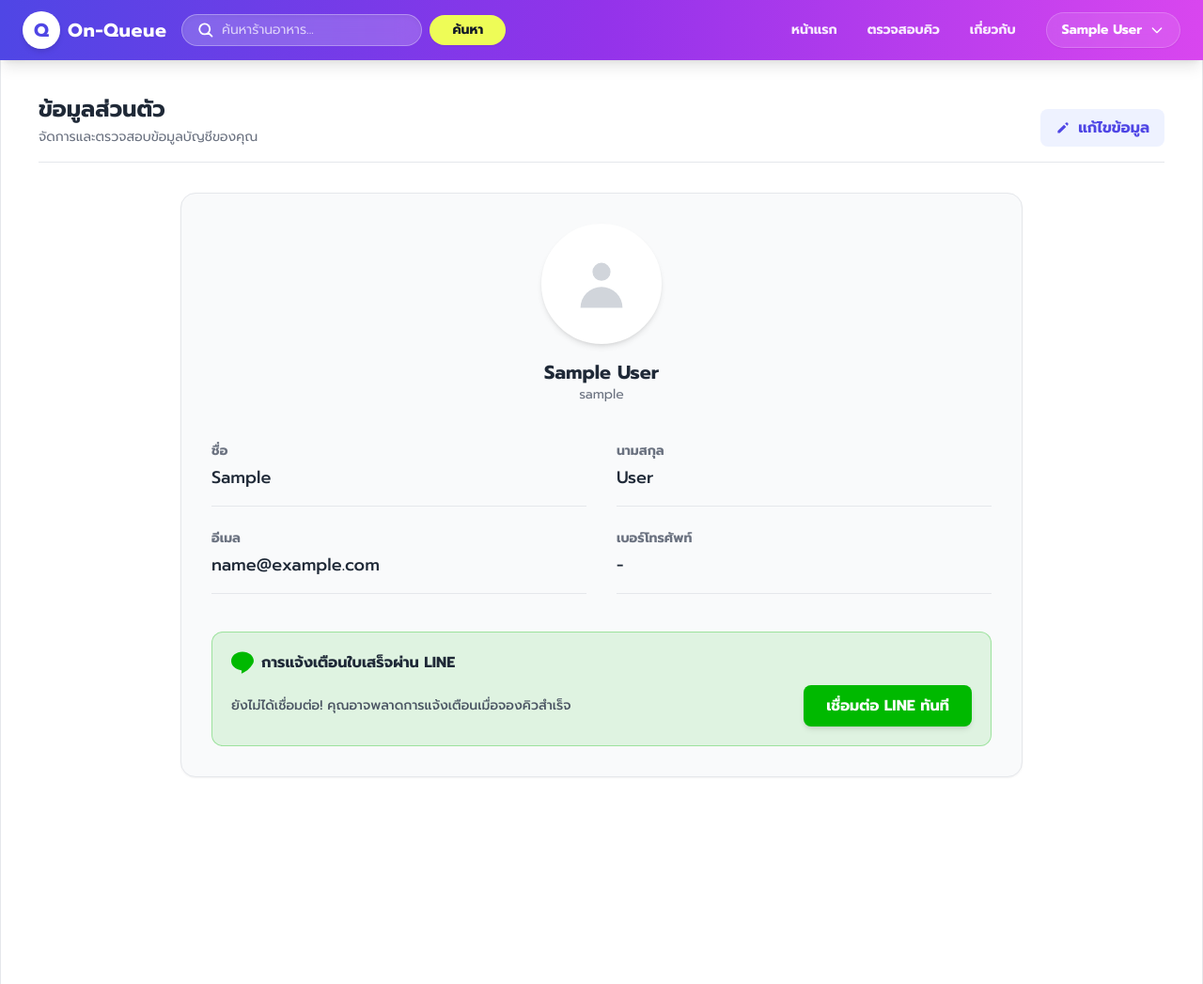
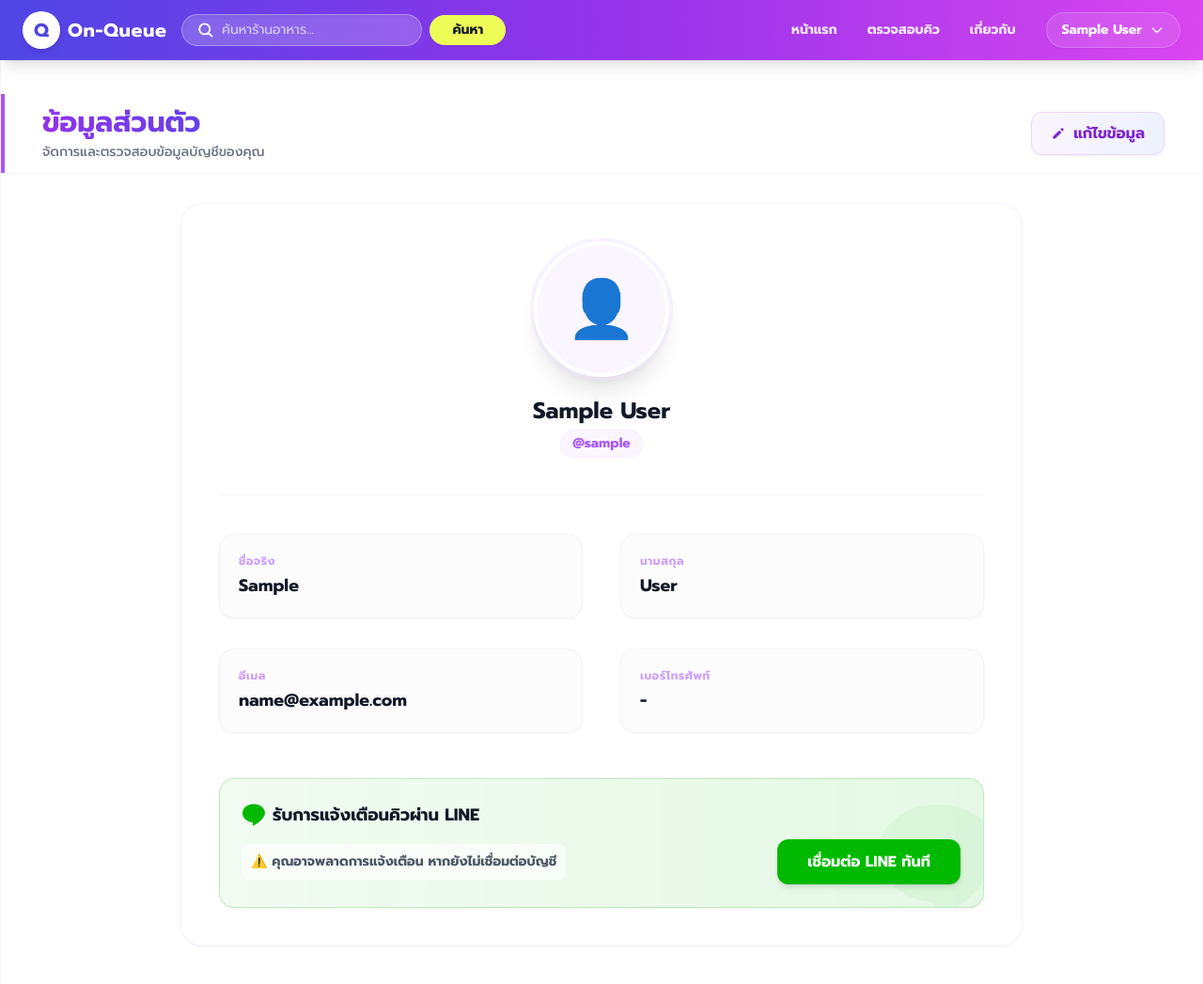
Before and after one commit to 65070196/project, a Django app: page /c-profile/ in a window 1280 px wide. Shown: the whole page at 94% size. Run offline with Django 5.2, Linux system fonts and the light colour scheme; the visitor is signed in with stand-in values (Sample User, id 1); data that the repository does not hold is empty; some libraries are stand-ins or nearby versions.

Commit message:
Update customer_profile.html

```diff
--- a/smartqueue/templates/customer_profile.html
+++ b/smartqueue/templates/customer_profile.html
@@ -2,17 +2,17 @@
 {% load static %}
 
 {% block content %}
-<div class="fixed top-[60px] left-0 right-0 bottom-0 flex justify-center overflow-hidden">
-  <div class="bg-white w-full max-w-[1440px] h-full shadow-2xl border-x overflow-y-auto no-scrollbar">
+<div class="fixed top-[60px] left-0 right-0 bottom-0 flex justify-center overflow-hidden z-0 bg-gray-50/50">
+  <div class="bg-white w-full max-w-[1440px] h-full shadow-2xl border-x border-gray-100 overflow-y-auto no-scrollbar">
     <div class="p-6 md:p-10 pb-24">
 
-      <div class="mb-8 border-b border-gray-200 pb-4 flex justify-between items-end">
+      <div class="mb-8 border-l-4 border-purple-500 pl-4 sticky top-0 bg-white/95 backdrop-blur z-10 py-3 shadow-sm -mx-6 md:-mx-10 px-6 md:px-10 flex flex-col md:flex-row justify-between items-start md:items-center gap-4">
         <div>
-          <h2 class="text-2xl font-bold text-gray-800">ข้อมูลส่วนตัว</h2>
-          <p class="text-gray-500 text-sm mt-1">จัดการและตรวจสอบข้อมูลบัญชีของคุณ</p>
+          <h2 class="text-2xl md:text-3xl font-extrabold bg-clip-text text-transparent bg-gradient-to-r from-purple-600 to-indigo-600">ข้อมูลส่วนตัว</h2>
+          <p class="text-gray-500 text-sm font-medium mt-1">จัดการและตรวจสอบข้อมูลบัญชีของคุณ</p>
         </div>
 
-        <a href="{% url 'edit-c-profile' %}" class="hidden md:inline-flex items-center gap-2 px-4 py-2 bg-indigo-50 text-indigo-600 hover:bg-indigo-100 font-semibold rounded-lg transition-colors">
+        <a href="{% url 'edit-c-profile' %}" class="hidden md:inline-flex items-center gap-2 px-5 py-2.5 bg-gradient-to-r from-purple-50 to-indigo-50 text-purple-700 hover:from-purple-100 hover:to-indigo-100 border border-purple-200 font-extrabold rounded-xl transition-all shadow-sm hover:shadow-md transform hover:-translate-y-0.5">
           <svg xmlns="http://www.w3.org/2000/svg" class="h-4 w-4" viewBox="0 0 20 20" fill="currentColor">
             <path d="M13.586 3.586a2 2 0 112.828 2.828l-.793.793-2.828-2.828.793-.793zM11.379 5.793L3 14.172V17h2.828l8.38-8.379-2.83-2.828z" />
           </svg>
@@ -23,60 +23,58 @@
       {% if messages %}
         <div class="max-w-4xl mx-auto mb-6 space-y-3">
           {% for message in messages %}
-            <div class="px-5 py-4 rounded-xl text-sm font-bold shadow-sm flex items-center gap-2
+            <div class="px-5 py-4 rounded-2xl text-sm font-bold shadow-sm flex items-center gap-3
               {% if message.tags == 'success' %}bg-green-50 text-green-700 border border-green-200
               {% elif message.tags == 'error' %}bg-red-50 text-red-700 border border-red-200
-              {% else %}bg-blue-50 text-blue-700 border border-blue-200{% endif %}">
+              {% else %}bg-purple-50 text-purple-700 border border-purple-200{% endif %}">
 
-              {% if message.tags == 'success' %}
-                <svg class="w-5 h-5" fill="none" stroke="currentColor" viewBox="0 0 24 24"><path stroke-linecap="round" stroke-linejoin="round" stroke-width="2" d="M5 13l4 4L19 7"></path></svg>
-              {% elif message.tags == 'error' %}
-                <svg class="w-5 h-5" fill="none" stroke="currentColor" viewBox="0 0 24 24"><path stroke-linecap="round" stroke-linejoin="round" stroke-width="2" d="M6 18L18 6M6 6l12 12"></path></svg>
-              {% else %}
-                <svg class="w-5 h-5" fill="none" stroke="currentColor" viewBox="0 0 24 24"><path stroke-linecap="round" stroke-linejoin="round" stroke-width="2" d="M13 16h-1v-4h-1m1-4h.01M21 12a9 9 0 11-18 0 9 9 0 0118 0z"></path></svg>
-              {% endif %}
-
-              {{ message }}
+              <span class="text-xl mt-0.5">
+                {% if message.tags == 'success' %}✅
+                {% elif message.tags == 'error' %}🚨
+                {% else %}💡{% endif %}
+              </span>
+              <span>{{ message }}</span>
             </div>
           {% endfor %}
         </div>
       {% endif %}
-      <div class="max-w-4xl mx-auto bg-gray-50 rounded-2xl shadow-sm border border-gray-200 p-8">
 
-        <div class="flex flex-col items-center mb-10">
-          <div class="w-32 h-32 bg-white rounded-full overflow-hidden border-4 border-white shadow-md mb-4 flex justify-center items-center">
+      <div class="max-w-4xl mx-auto bg-white rounded-3xl shadow-sm border border-purple-100/50 p-8 md:p-10 relative overflow-hidden">
+
+        <div class="absolute -top-16 -right-16 w-48 h-48 bg-gradient-to-br from-fuchsia-100/50 to-purple-100/50 rounded-full blur-3xl -z-10"></div>
+
+        <div class="flex flex-col items-center mb-10 pb-10 border-b border-purple-50 relative z-10">
+          <div class="w-36 h-36 bg-purple-50 rounded-full overflow-hidden border-4 border-white shadow-xl mb-5 flex justify-center items-center ring-4 ring-purple-100/50">
             {% if customer and customer.image %}
               <img src="{{ customer.image.image_path.url }}" alt="Profile Picture" class="w-full h-full object-cover">
             {% else %}
-              <svg class="w-16 h-16 text-gray-300" fill="currentColor" viewBox="0 0 20 20">
-                <path fill-rule="evenodd" d="M10 9a3 3 0 100-6 3 3 0 000 6zm-7 9a7 7 0 1114 0H3z" clip-rule="evenodd" />
-              </svg>
+              <span class="text-6xl text-purple-200 drop-shadow-sm">👤</span>
             {% endif %}
           </div>
-          <h3 class="text-xl font-bold text-gray-800">{{ user.first_name }} {{ user.last_name }}</h3>
-          <p class="text-sm text-gray-500">{{ user.username }}</p>
+          <h3 class="text-2xl font-extrabold text-gray-900 mb-1">{{ user.first_name }} {{ user.last_name }}</h3>
+          <p class="text-sm font-bold text-purple-500 bg-purple-50 px-3 py-1 rounded-full border border-purple-100/50">@{{ user.username }}</p>
         </div>
 
-        <div class="grid grid-cols-1 md:grid-cols-2 gap-x-8 gap-y-6">
+        <div class="grid grid-cols-1 md:grid-cols-2 gap-x-10 gap-y-8 relative z-10">
 
-          <div class="border-b border-gray-200 pb-4">
-            <p class="text-sm font-semibold text-gray-500 mb-1">ชื่อ</p>
-            <p class="text-lg text-gray-800 font-medium">{{ user.first_name|default:"-" }}</p>
+          <div class="bg-gray-50/50 p-5 rounded-2xl border border-gray-100 shadow-sm hover:shadow-md transition-shadow">
+            <p class="text-xs font-bold text-purple-400/80 mb-1 uppercase tracking-wider">ชื่อจริง</p>
+            <p class="text-lg text-gray-900 font-extrabold truncate">{{ user.first_name|default:"-" }}</p>
           </div>
 
-          <div class="border-b border-gray-200 pb-4">
-            <p class="text-sm font-semibold text-gray-500 mb-1">นามสกุล</p>
-            <p class="text-lg text-gray-800 font-medium">{{ user.last_name|default:"-" }}</p>
+          <div class="bg-gray-50/50 p-5 rounded-2xl border border-gray-100 shadow-sm hover:shadow-md transition-shadow">
+            <p class="text-xs font-bold text-purple-400/80 mb-1 uppercase tracking-wider">นามสกุล</p>
+            <p class="text-lg text-gray-900 font-extrabold truncate">{{ user.last_name|default:"-" }}</p>
           </div>
 
-          <div class="border-b border-gray-200 pb-4">
-            <p class="text-sm font-semibold text-gray-500 mb-1">อีเมล</p>
-            <p class="text-lg text-gray-800 font-medium">{{ user.email|default:"-" }}</p>
+          <div class="bg-gray-50/50 p-5 rounded-2xl border border-gray-100 shadow-sm hover:shadow-md transition-shadow">
+            <p class="text-xs font-bold text-purple-400/80 mb-1 uppercase tracking-wider">อีเมล</p>
+            <p class="text-lg text-gray-900 font-extrabold truncate">{{ user.email|default:"-" }}</p>
           </div>
 
-          <div class="border-b border-gray-200 pb-4">
-            <p class="text-sm font-semibold text-gray-500 mb-1">เบอร์โทรศัพท์</p>
-            <p class="text-lg text-gray-800 font-medium">
+          <div class="bg-gray-50/50 p-5 rounded-2xl border border-gray-100 shadow-sm hover:shadow-md transition-shadow">
+            <p class="text-xs font-bold text-purple-400/80 mb-1 uppercase tracking-wider">เบอร์โทรศัพท์</p>
+            <p class="text-lg text-gray-900 font-extrabold truncate">
               {% if customer and customer.phone %}
                 {{ customer.phone }}
               {% else %}
@@ -85,32 +83,38 @@
             </p>
           </div>
 
-          <div class="col-span-1 md:col-span-2 mt-4 p-5 bg-[#00B900]/10 rounded-xl border border-[#00B900]/30">
-            <h3 class="font-bold text-gray-800 mb-2 flex items-center gap-2">
+          <div class="col-span-1 md:col-span-2 mt-4 p-6 bg-gradient-to-r from-[#00B900]/5 to-[#00B900]/10 rounded-2xl border border-[#00B900]/20 shadow-sm relative overflow-hidden">
+            <svg class="absolute -right-4 -bottom-4 w-32 h-32 text-[#00B900] opacity-5" fill="currentColor" viewBox="0 0 24 24"><path d="M24 10.304c0-5.369-5.383-9.738-12-9.738-6.616 0-12 4.369-12 9.738 0 4.814 4.269 8.846 10.036 9.608.391.084.922.258 1.057.592.114.281.072.717.035.993-.046.335-.224 1.343-.271 1.637-.061.385.297.551.58.423.238-.108 1.408-.686 2.029-1.042 1.396-.8 3.398-2.022 4.673-3.234 3.659-3.483 5.861-6.602 5.861-8.977z"/></svg>
+
+            <h3 class="font-extrabold text-gray-900 mb-1 flex items-center gap-2 relative z-10 text-lg">
                 <svg class="w-6 h-6 text-[#00B900]" fill="currentColor" viewBox="0 0 24 24"><path d="M24 10.304c0-5.369-5.383-9.738-12-9.738-6.616 0-12 4.369-12 9.738 0 4.814 4.269 8.846 10.036 9.608.391.084.922.258 1.057.592.114.281.072.717.035.993-.046.335-.224 1.343-.271 1.637-.061.385.297.551.58.423.238-.108 1.408-.686 2.029-1.042 1.396-.8 3.398-2.022 4.673-3.234 3.659-3.483 5.861-6.602 5.861-8.977z"/></svg>
-                การแจ้งเตือนใบเสร็จผ่าน LINE
+                รับการแจ้งเตือนคิวผ่าน LINE
             </h3>
 
             {% if customer.line_uid %}
-                <div class="flex items-center gap-2 text-[#00B900] font-bold mt-2 bg-white px-4 py-3 rounded-lg shadow-sm w-fit border border-green-100">
+                <p class="text-sm text-gray-600 font-medium mb-4 relative z-10">ระบบจะส่งข้อความแจ้งเตือนใบเสร็จเมื่อคุณจองคิวสำเร็จ</p>
+                <div class="flex items-center gap-2 text-[#00B900] font-extrabold bg-white px-5 py-2.5 rounded-xl shadow-sm border border-green-100 w-fit relative z-10">
                     <svg xmlns="http://www.w3.org/2000/svg" class="h-5 w-5" viewBox="0 0 20 20" fill="currentColor">
                       <path fill-rule="evenodd" d="M10 18a8 8 0 100-16 8 8 0 000 16zm3.707-9.293a1 1 0 00-1.414-1.414L9 10.586 7.707 9.293a1 1 0 00-1.414 1.414l2 2a1 1 0 001.414 0l4-4z" clip-rule="evenodd" />
                     </svg>
                     <span>เชื่อมต่อเรียบร้อยแล้ว</span>
                 </div>
             {% else %}
-                <div class="flex flex-col sm:flex-row items-start sm:items-center justify-between gap-4 mt-3">
-                    <span class="text-gray-600 text-sm font-medium">ยังไม่ได้เชื่อมต่อ! คุณอาจพลาดการแจ้งเตือนเมื่อจองคิวสำเร็จ</span>
-                    <a href="{% url 'line-auth-redirect' %}?action=bind" class="px-6 py-2.5 bg-[#00B900] hover:bg-[#009900] text-white rounded-lg font-bold transition shadow-md whitespace-nowrap flex items-center gap-2 w-full sm:w-auto justify-center">
+                <div class="flex flex-col sm:flex-row items-start sm:items-center justify-between gap-4 mt-3 relative z-10">
+                    <span class="text-gray-600 text-sm font-bold bg-white/60 p-2 rounded-lg backdrop-blur-sm border border-white/50">⚠️ คุณอาจพลาดการแจ้งเตือน หากยังไม่เชื่อมต่อบัญชี</span>
+                    <a href="{% url 'line-auth-redirect' %}?action=bind" class="px-8 py-3 bg-[#00B900] hover:bg-[#009900] text-white rounded-xl font-extrabold transition-all shadow-md hover:shadow-lg hover:shadow-green-500/30 whitespace-nowrap flex items-center gap-2 w-full sm:w-auto justify-center transform hover:-translate-y-0.5">
                       เชื่อมต่อ LINE ทันที
                     </a>
                 </div>
             {% endif %}
           </div>
-          </div>
+        </div>
 
-        <div class="mt-8 text-center md:hidden">
-          <a href="{% url 'edit-c-profile' %}" class="inline-flex items-center justify-center w-full gap-2 px-4 py-3 bg-indigo-50 text-indigo-600 hover:bg-indigo-100 font-bold rounded-lg transition-colors">
+        <div class="mt-8 pt-6 border-t border-purple-50 text-center md:hidden relative z-10">
+          <a href="{% url 'edit-c-profile' %}" class="inline-flex items-center justify-center w-full gap-2 px-6 py-3.5 bg-gradient-to-r from-purple-600 to-fuchsia-500 hover:from-purple-700 hover:to-fuchsia-600 text-white font-extrabold rounded-xl transition-all shadow-md">
+            <svg xmlns="http://www.w3.org/2000/svg" class="h-5 w-5" viewBox="0 0 20 20" fill="currentColor">
+                <path d="M13.586 3.586a2 2 0 112.828 2.828l-.793.793-2.828-2.828.793-.793zM11.379 5.793L3 14.172V17h2.828l8.38-8.379-2.83-2.828z" />
+            </svg>
             แก้ไขข้อมูลส่วนตัว
           </a>
         </div>
```
